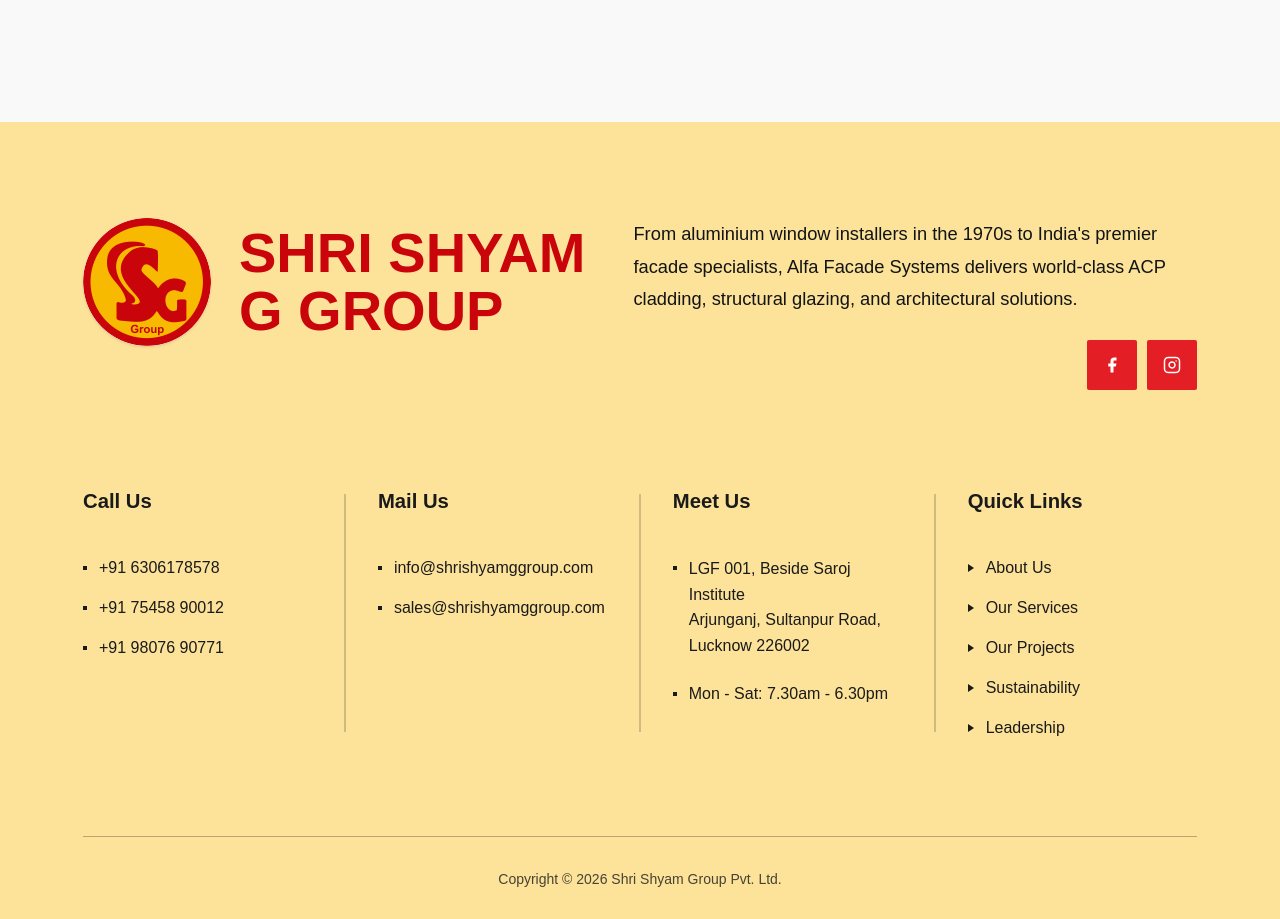
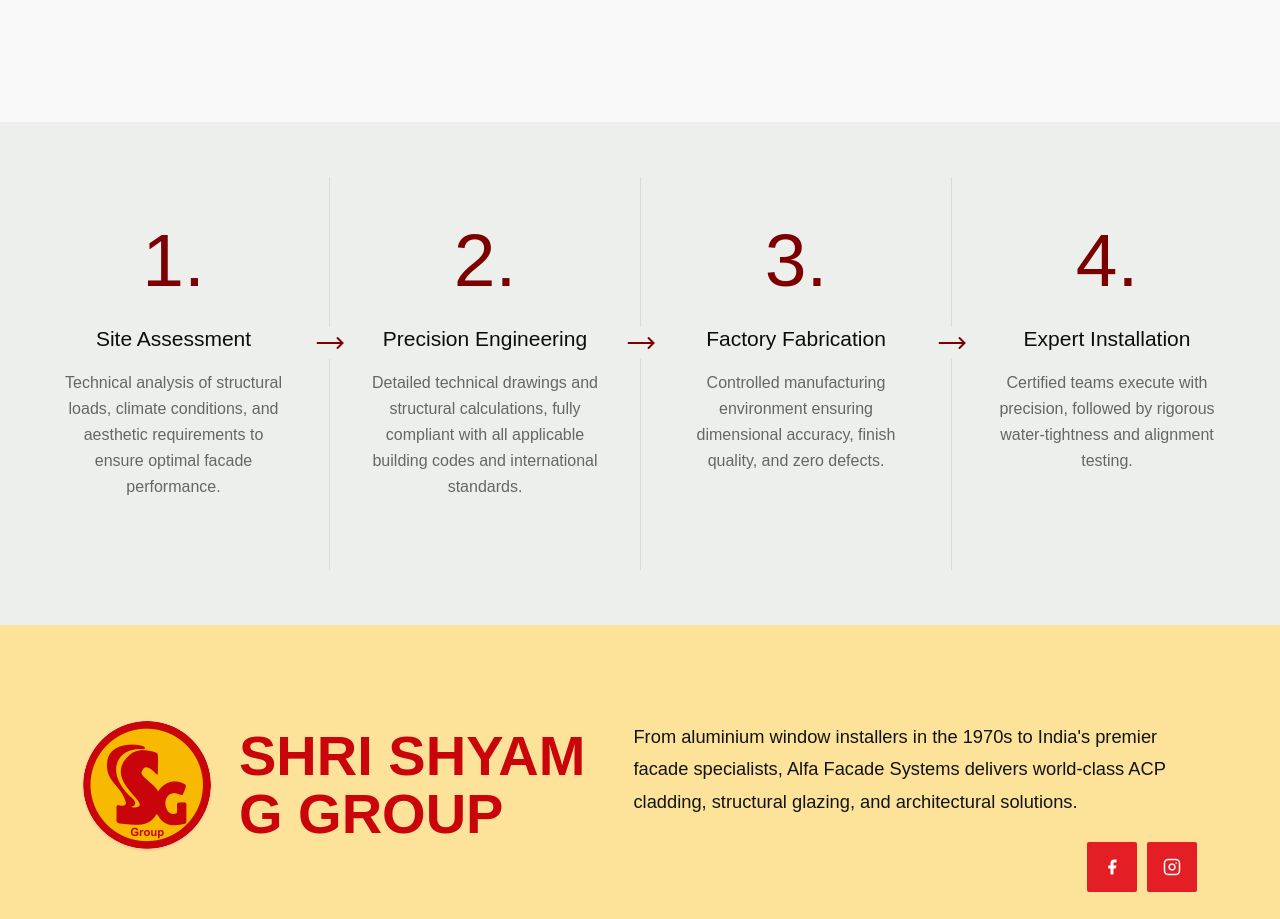
Before and after one commit to x64Mayank/client-site-01, a React (Vite) app: page /services in a window 1280 px wide. Shown: the part 4120-5039 px from the top of the page. Built offline with nearby package versions, Linux system fonts and the light colour scheme; a web font is replaced by a local one.

Commit message:
feat: add ServicesProcess component and integrate into ServicesPage

```diff
--- a/src/pages/ServicesPage.jsx
+++ b/src/pages/ServicesPage.jsx
@@ -5,6 +5,7 @@ import Footer from '../sections/Footer';
 import StatsSection from '../components/Hero/StatsSection';
 import LargeArrowDown from '../components/LargeArrowDown';
 import CoreSpecializations from '../sections/CoreSpecializations';
+import ServicesProcess from '../sections/ServicesProcess';
 
 const ServicesPage = () => {
   return (
@@ -19,6 +20,7 @@ const ServicesPage = () => {
       <StatsSection />
       <LargeArrowDown />
       <CoreSpecializations />
+      <ServicesProcess />
       <Footer />
     </main>
   );
--- /dev/null
+++ b/src/sections/ServicesProcess.jsx
@@ -0,0 +1,73 @@
+import React from 'react';
+import { MoveRight } from 'lucide-react';
+
+const processData = [
+  {
+    number: "1.",
+    title: "Site Assessment",
+    description: "Technical analysis of structural loads, climate conditions, and aesthetic requirements to ensure optimal facade performance.",
+  },
+  {
+    number: "2.",
+    title: "Precision Engineering",
+    description: "Detailed technical drawings and structural calculations, fully compliant with all applicable building codes and international standards.",
+  },
+  {
+    number: "3.",
+    title: "Factory Fabrication",
+    description: "Controlled manufacturing environment ensuring dimensional accuracy, finish quality, and zero defects.",
+  },
+  {
+    number: "4.",
+    title: "Expert Installation",
+    description: "Certified teams execute with precision, followed by rigorous water-tightness and alignment testing.",
+  }
+];
+
+const ServicesProcess = () => {
+  return (
+    <section className="w-full py-16 lg:py-[55px] bg-[#EDEFED]">
+      <div className="max-w-[1440px] mx-auto px-6 lg:px-[18px]">
+        <div className="grid grid-cols-1 md:grid-cols-2 lg:grid-cols-4">
+          {processData.map((step, index) => (
+            <div
+              key={index}
+              className={`relative flex flex-col items-center text-center px-6 lg:px-10 py-10 lg:py-[46px] group cursor-pointer
+                ${index !== 0 ? 'lg:border-l border-brand-border' : ''}
+                ${(index === 1 || index === 3) ? 'md:border-l border-brand-border' : ''}
+                ${index < 2 ? 'md:border-b lg:border-b-0 border-brand-border' : ''}
+                ${index !== 3 ? 'border-b md:border-b-0 border-brand-border' : ''}
+              `}
+            >
+              {/* Arrow on left border (hidden on mobile, shown on desktop) */}
+              {index > 0 && (
+                <div className="hidden lg:flex absolute top-[150px] -left-[16px] w-[32px] h-[32px] items-center justify-center bg-[#EDEFED] text-brand-maroon z-10">
+                  <MoveRight strokeWidth={1.5} size={30} />
+                </div>
+              )}
+
+              {/* Number */}
+              <div className="font-display font-normal text-[75px] leading-none text-brand-maroon mb-[26px] group-hover:-translate-y-2 transition-transform duration-300">
+                {step.number}
+              </div>
+
+              {/* Title */}
+              <div className="h-[28px] flex items-center justify-center mb-[18px]">
+                <h3 className="font-body font-medium text-[21px] leading-[27.6px] text-brand-text">
+                  {step.title}
+                </h3>
+              </div>
+
+              {/* Description */}
+              <p className="font-body text-[16px] leading-[25.92px] text-brand-muted mb-[24px] flex-grow max-w-[270px]">
+                {step.description}
+              </p>
+            </div>
+          ))}
+        </div>
+      </div>
+    </section>
+  );
+};
+
+export default ServicesProcess;
```
